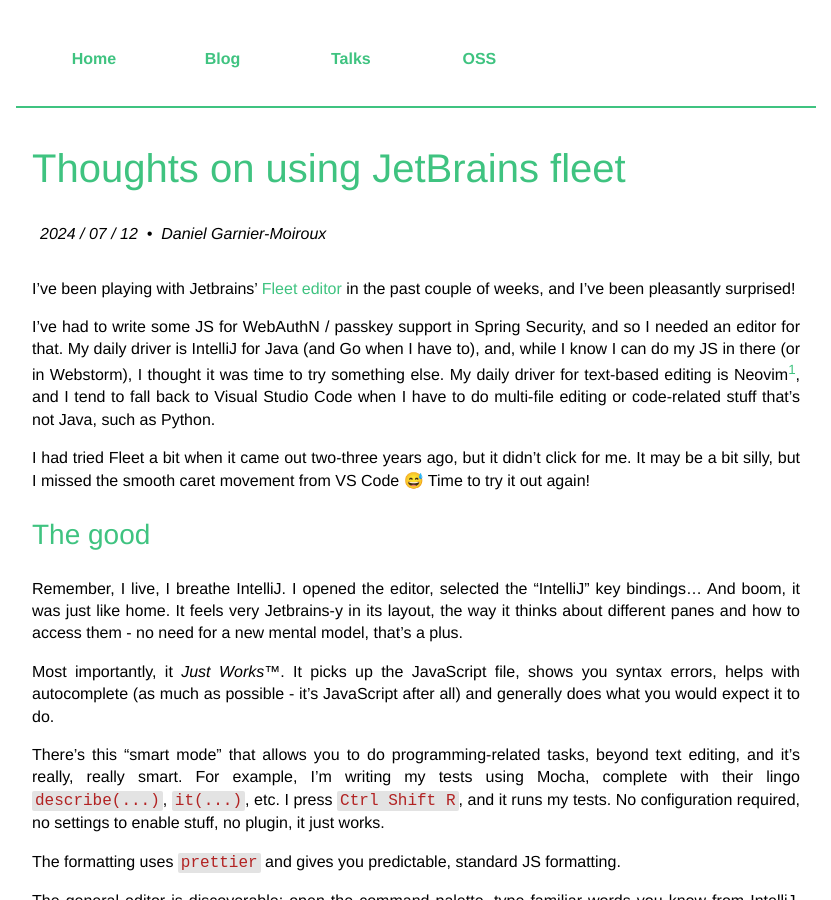
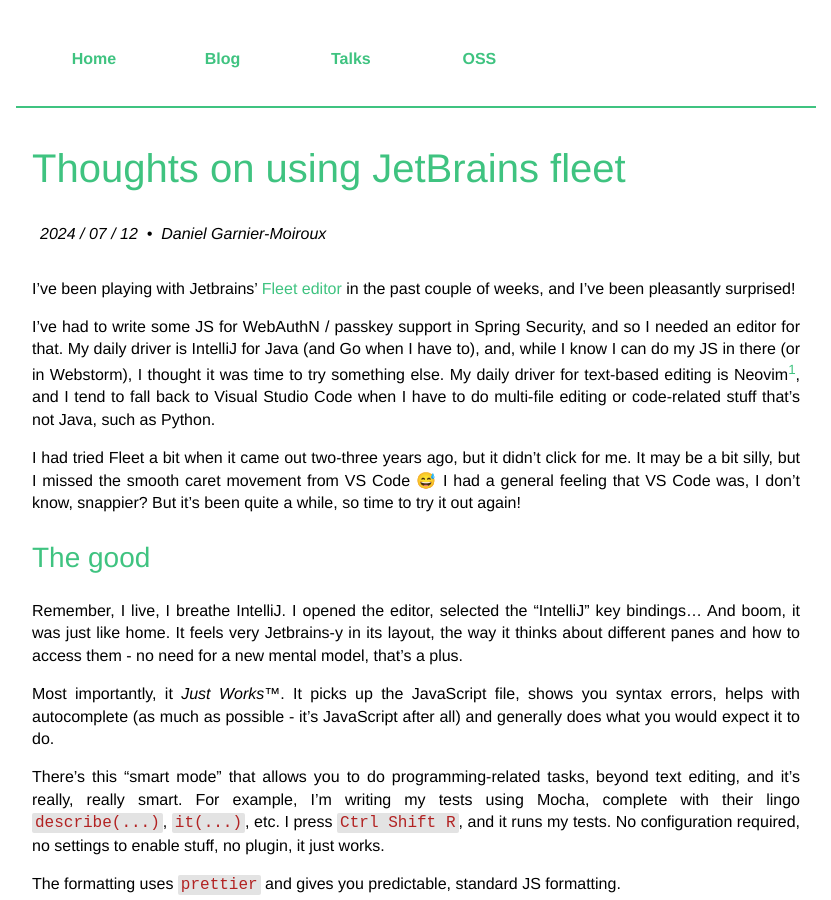
Before and after one commit to Kehrlann/kehrlann.github.io, a Jekyll site: the page built from _posts/2024-07-12-jetbrains-fleet.md, in a window 1280 px wide and 900 px high. Shown: the whole window, without its empty margins (224-1055 px from the left). Built offline with Jekyll 4.4.1, drawn with Linux system fonts in a browser that asks for light colours.

Commit message:
blog: jetbrains fleet, edit

```diff
--- a/_posts/2024-07-12-jetbrains-fleet.md
+++ b/_posts/2024-07-12-jetbrains-fleet.md
@@ -18,7 +18,8 @@
 do multi-file editing or code-related stuff that's not Java, such as Python.
 
 I had tried Fleet a bit when it came out two-three years ago, but it didn't click for me. It may be
-a bit silly, but I missed the smooth caret movement from VS Code 😅️ Time to try it out again!
+a bit silly, but I missed the smooth caret movement from VS Code 😅️ I had a general feeling that VS
+Code was, I don't know, snappier? But it's been quite a while, so time to try it out again!
 
 
 ## The good
```
